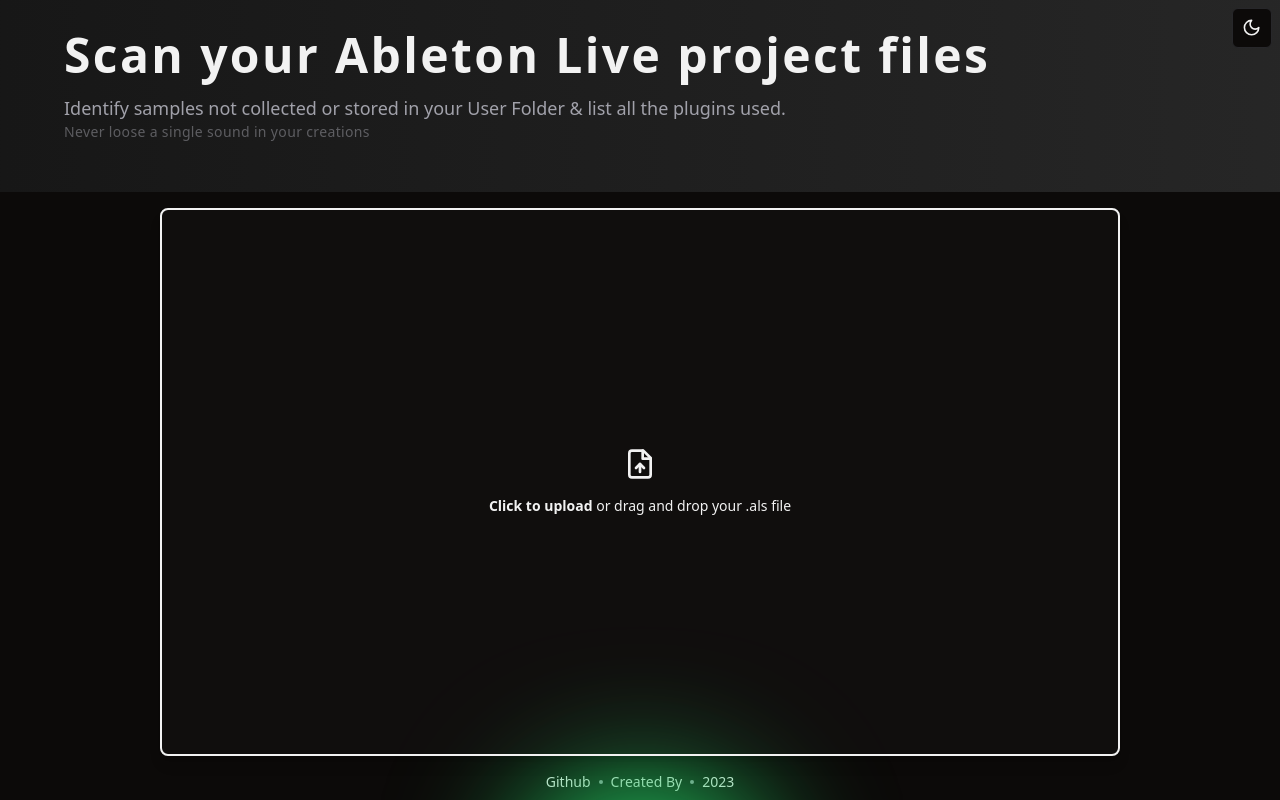
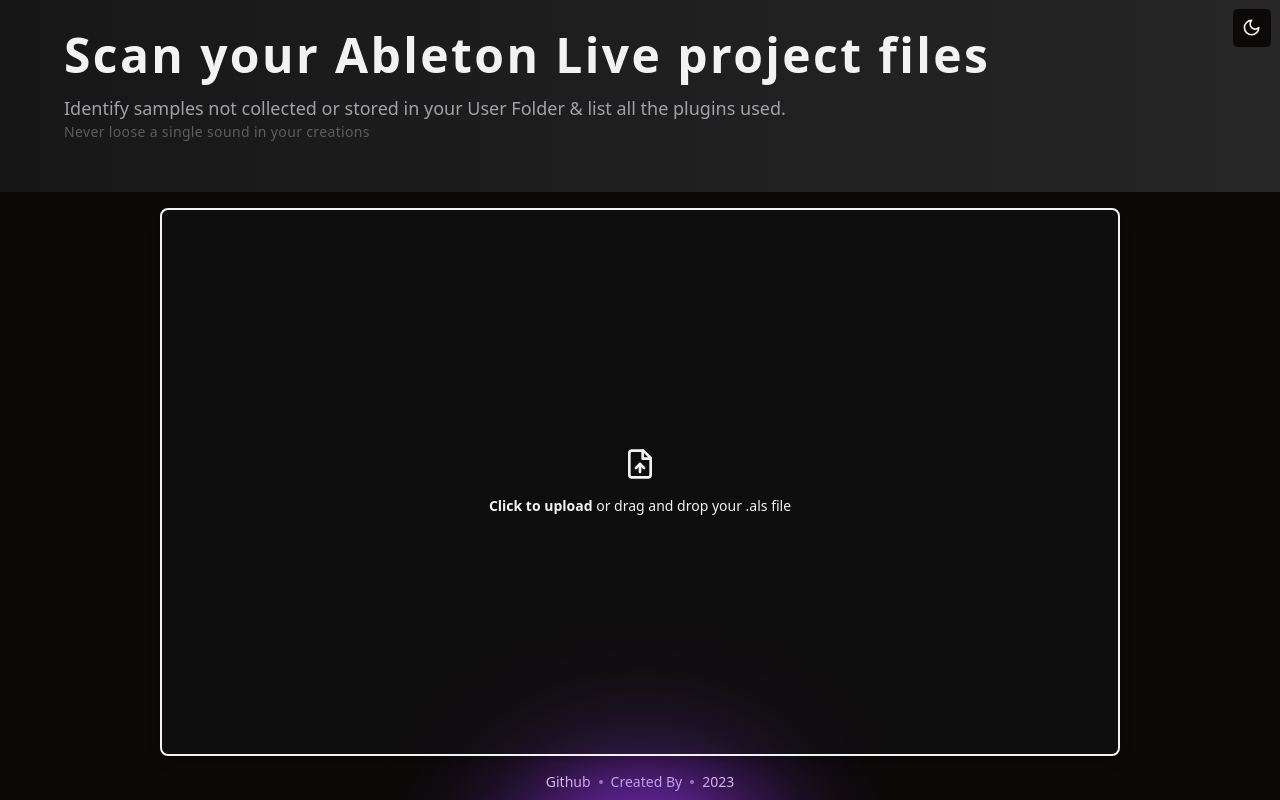
Before and after one commit to pablo-kitz/als-analysis, a React (Vite) app: page / in a window 1280 px wide. Built offline with nearby package versions, Linux system fonts and the light colour scheme; a web font is replaced by a local one.

Commit message:
style(colors): update color scheme

```diff
--- a/src/index.css
+++ b/src/index.css
@@ -4,48 +4,48 @@
 
 @layer base {
   :root {
-    --background: 0 0% 100%;
+    --background: 271 19% 100%;
     --foreground: 240 10% 3.9%;
-    --card: 0 0% 100%;
+    --card: 323 100% 97%;
     --card-foreground: 240 10% 3.9%;
-    --popover: 0 0% 100%;
+    --popover: 120 2% 95%;
     --popover-foreground: 240 10% 3.9%;
-    --primary: 142.1 76.2% 36.3%;
+    --primary: 271 81.3% 55.9%;
     --primary-foreground: 355.7 100% 97.3%;
     --secondary: 240 4.8% 95.9%;
     --secondary-foreground: 240 5.9% 10%;
-    --muted: 240 4.8% 95.9%;
+    --muted: 240 4.8% 92.9%;
     --muted-foreground: 240 3.8% 46.1%;
-    --accent: 240 4.8% 95.9%;
+    --accent: 240 25.8% 90.9%;
     --accent-foreground: 240 5.9% 10%;
     --destructive: 0 84.2% 60.2%;
     --destructive-foreground: 0 0% 98%;
     --border: 240 5.9% 90%;
     --input: 240 5.9% 90%;
-    --ring: 142.1 76.2% 36.3%;
+    --ring: 271 81.3% 55.9%;
     --radius: 0.5rem;
   }
 
   .dark {
     --background: 20 14.3% 4.1%;
     --foreground: 0 0% 95%;
-    --card: 24 9.8% 10%;
+    --card: 204 10% 10%;
     --card-foreground: 0 0% 95%;
     --popover: 0 0% 9%;
     --popover-foreground: 0 0% 95%;
-    --primary: 142.1 70.6% 45.3%;
+    --primary: 271 81.3% 55.9%;
     --primary-foreground: 144.9 80.4% 10%;
     --secondary: 240 3.7% 15.9%;
     --secondary-foreground: 0 0% 98%;
     --muted: 0 0% 15%;
     --muted-foreground: 240 5% 64.9%;
-    --accent: 12 6.5% 15.1%;
+    --accent: 271 23% 21%;
     --accent-foreground: 0 0% 98%;
     --destructive: 0 62.8% 30.6%;
     --destructive-foreground: 0 85.7% 97.3%;
     --border: 240 3.7% 15.9%;
     --input: 240 3.7% 15.9%;
-    --ring: 142.4 71.8% 29.2%;
+    --ring: 271 81.3% 55.9%;
   }
 }
 
--- a/tailwind.config.js
+++ b/tailwind.config.js
@@ -18,7 +18,7 @@ module.exports = {
     },
     extend: {
       fontFamily: {
-        satoshi: ['Satoshi', 'sans']
+        satoshi: ["Satoshi", "sans"],
       },
       colors: {
         border: "hsl(var(--border))",
```
